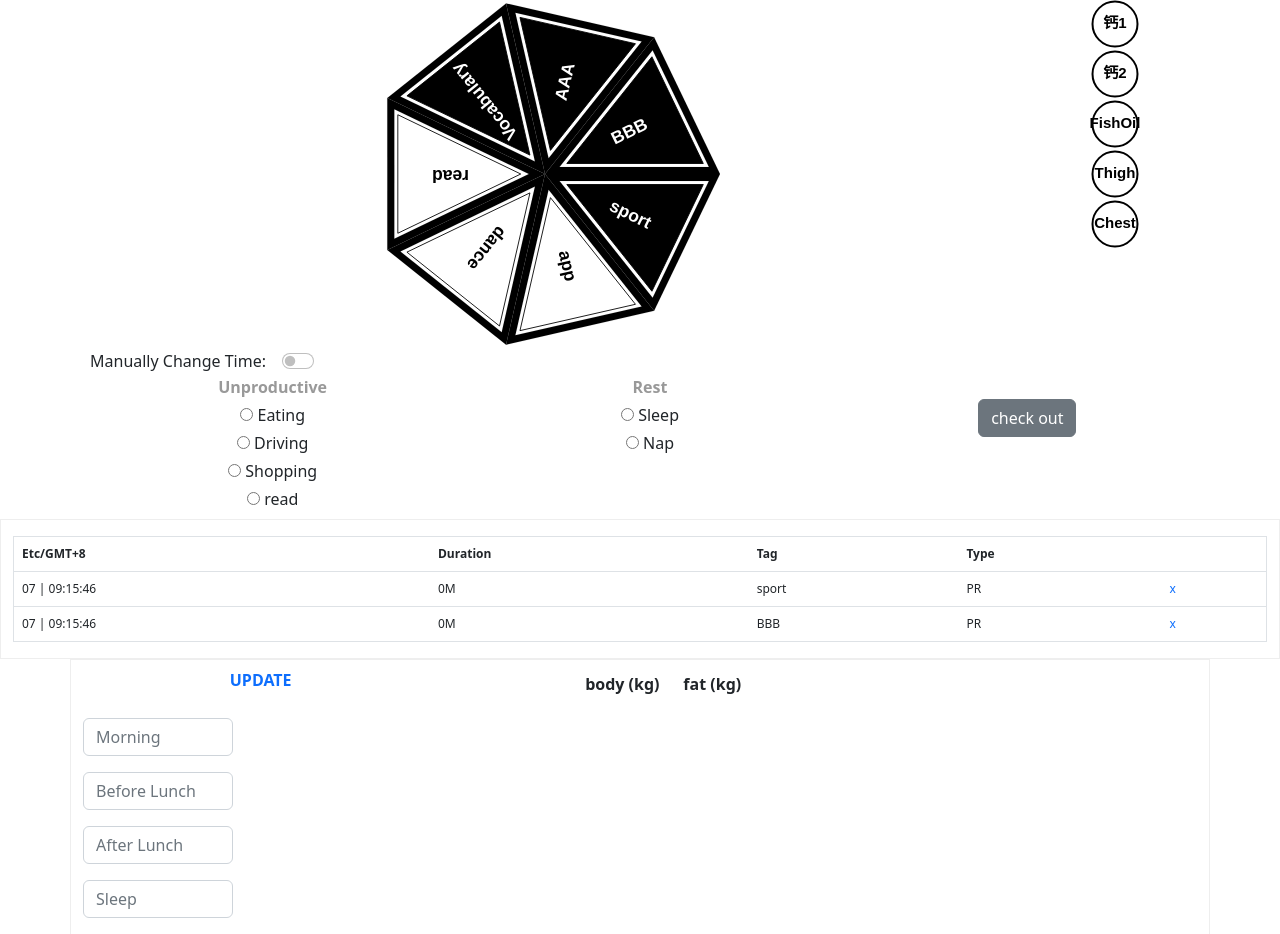
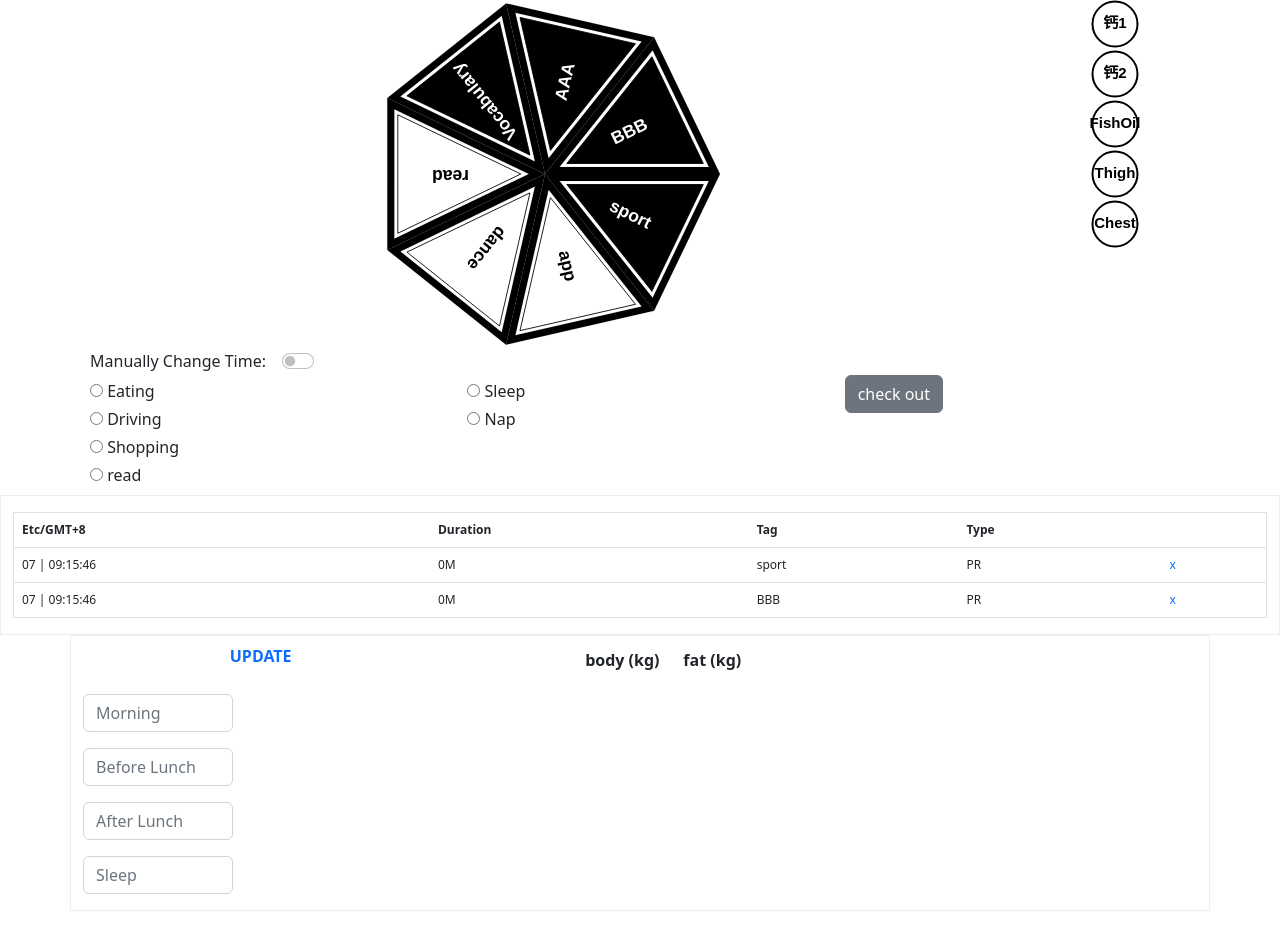
Before and after one commit to tox-jia/ecom2, a Django app: page /time_sys/ in a window 1280 px wide. Shown: the part 113-1047 px from the top of the page. Run offline with Django 5.2, Linux system fonts and the light colour scheme; a user stored in the database is signed in; data comes from the database, SQL or seed files in the repository; both versions use the stored data as it was after the commit; lists and menus that the app fills with data are empty; some libraries are stand-ins or nearby versions.

Commit message:
checkout fix

```diff
--- a/time_sys/templates/time/time_checkout.html
+++ b/time_sys/templates/time/time_checkout.html
@@ -150,11 +150,7 @@
     <!-- ------------------------------------- -->
     <!-- Checkout -->
     <!-- ------------------------------------- -->
-    <div class="row ps-2" style="font-weight:bold;color:#999">
-        <div class="col-4 pe-0 title_time">Unproductive</div>
-        <div class="col-4 pe-0 title_time">Rest</div>
-    </div>
-    <div class="row mb-2 ps-2">
+    <div class="row mb-2 ps-2 text-start">
         <div class="col-4 pe-0">
             {% for tag in tags %}
             {% if tag.type == 'UN' %}
```
Also changed, not shown: db.sqlite3.
